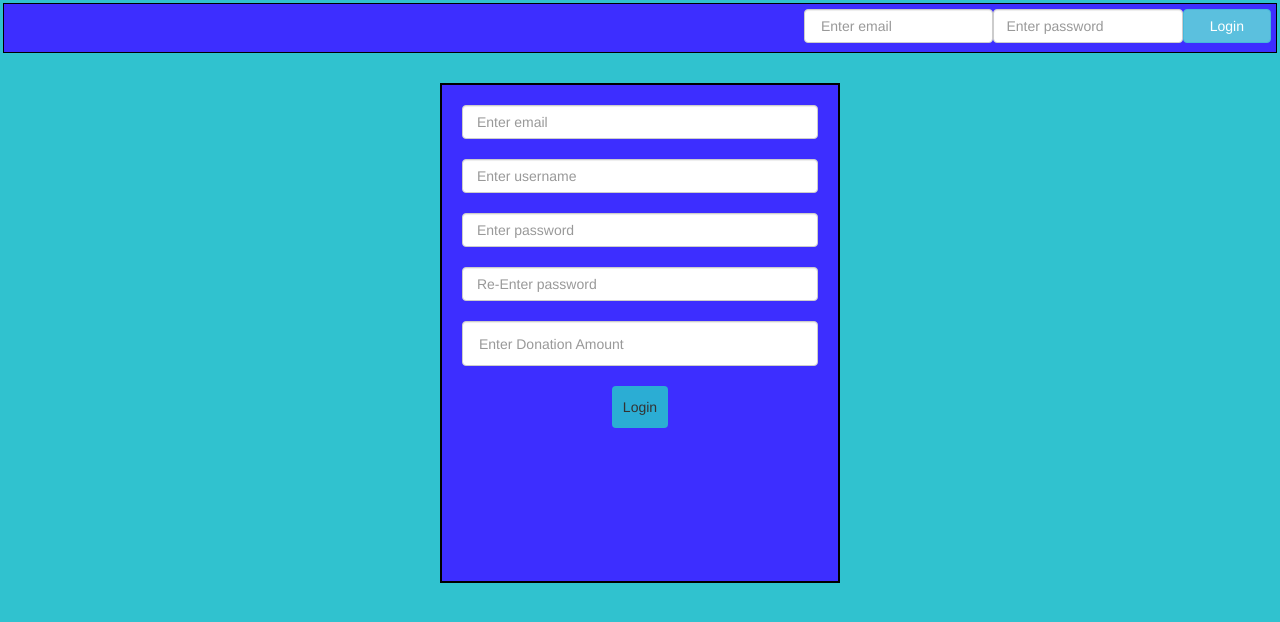
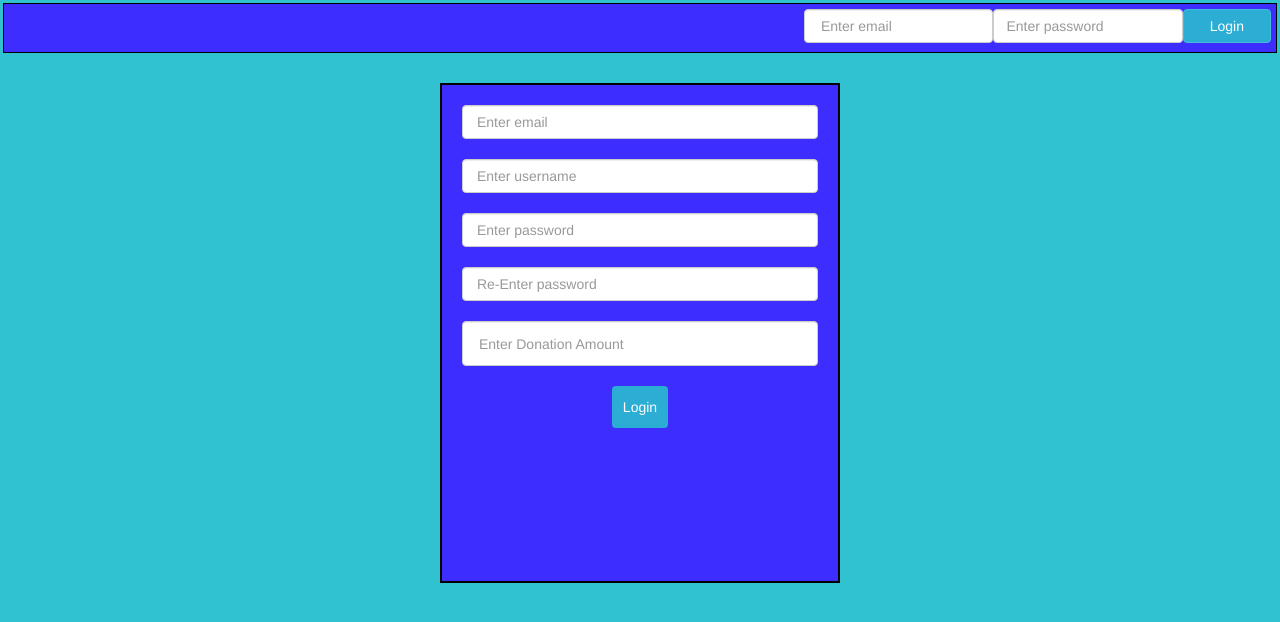
Before and after one commit to gmaurer/mastersofcode1, a PHP site: page / in a window 1280 px wide. Shown: the top 622 px of the page. Run offline with PHP 8.4, Linux system fonts and the light colour scheme; some libraries are stand-ins or nearby versions.

Commit message:
btn color still

```diff
--- a/www/index.php
+++ b/www/index.php
@@ -94,6 +94,8 @@
         width: 7%;
         top: 20px;
         float: right;
+        background-color: #2BADD4;
+        color: white;
 
     }
 
@@ -129,6 +131,7 @@
         margin-left: auto ;
         margin-right: auto ;
         background-color: #2BADD4;
+        color: white;
 
     }
 
```
